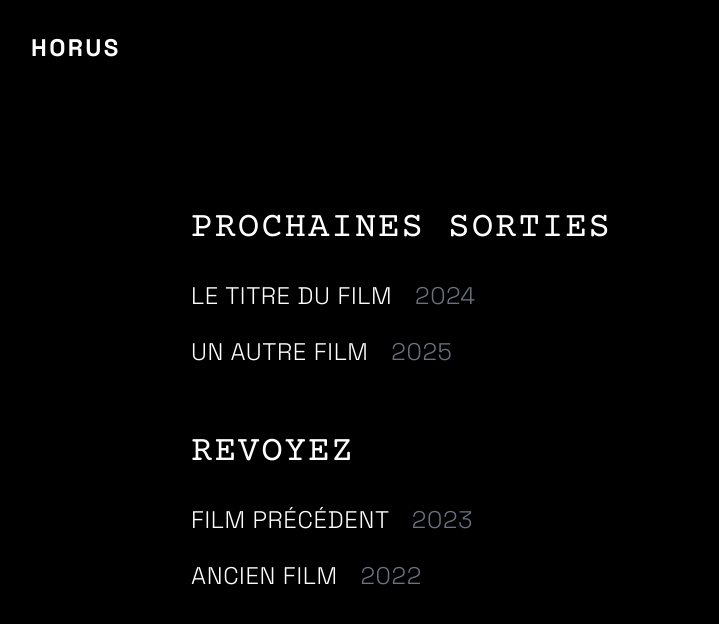
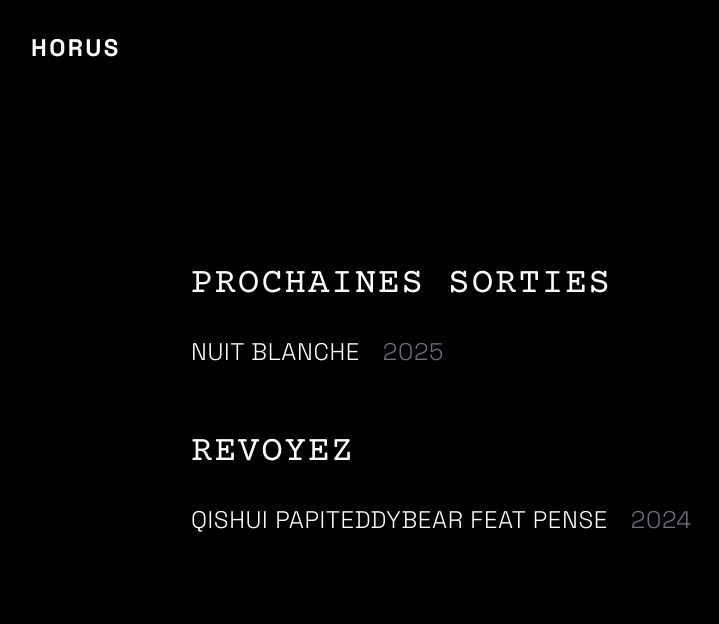
Before and after one commit to Nelson-hash/site2.0, a React (Vite) app: page /films in a window 1280 px wide. Shown: the top 624 px of the page, without its empty margins (1-720 px from the left). Built offline with nearby package versions, Linux system fonts and the light colour scheme.

Commit message:
Update Films.tsx

```diff
--- a/src/pages/Films.tsx
+++ b/src/pages/Films.tsx
@@ -12,13 +12,11 @@ const Films: React.FC = () => {
   const { setHovered } = useCursor();
 
   const upcomingFilms: Film[] = [
-    { title: "LE TITRE DU FILM", year: "2024" },
-    { title: "UN AUTRE FILM", year: "2025" }
+    { title: "NUIT BLANCHE", year: "2025" }
   ];
 
   const pastFilms: Film[] = [
-    { title: "FILM PRÉCÉDENT", year: "2023" },
-    { title: "ANCIEN FILM", year: "2022" }
+    { title: "QISHUI PAPITEDDYBEAR FEAT PENSE", year: "2024" }
   ];
 
   const containerVariants = {
```
